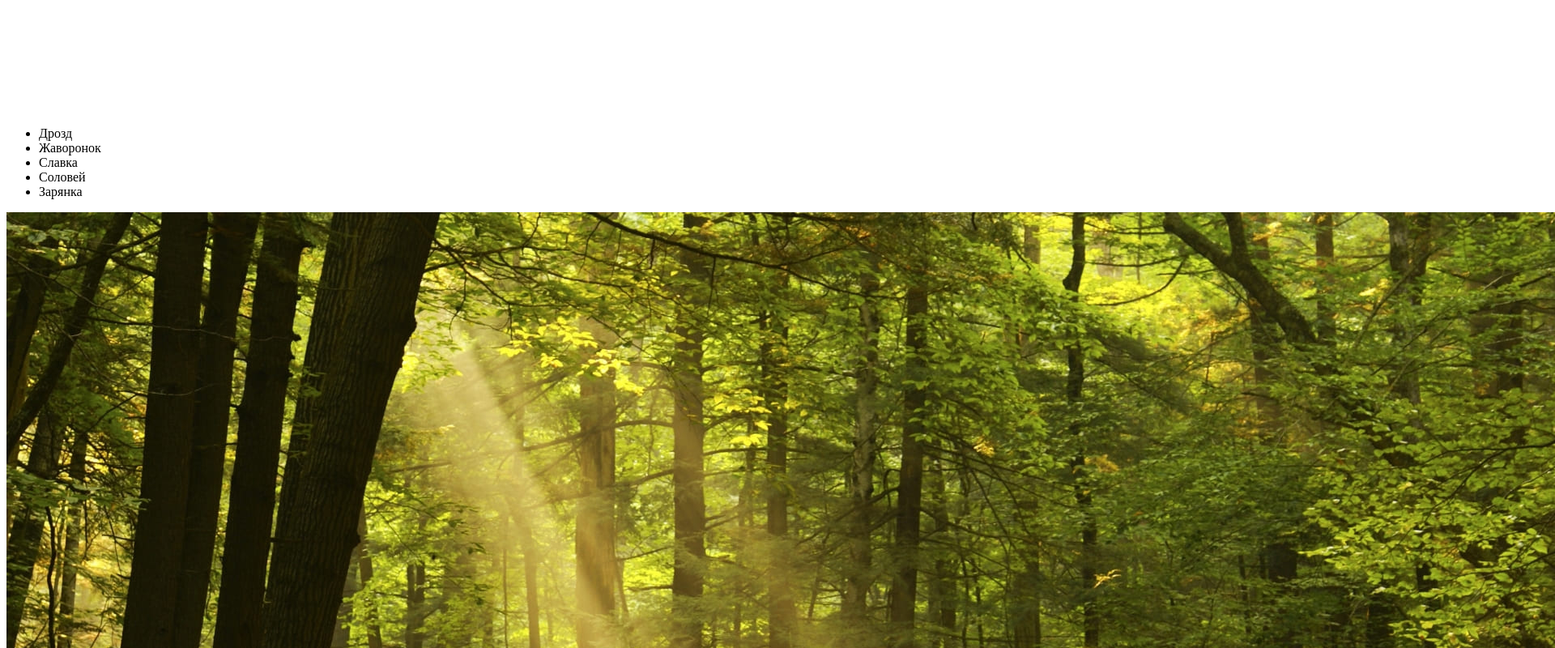
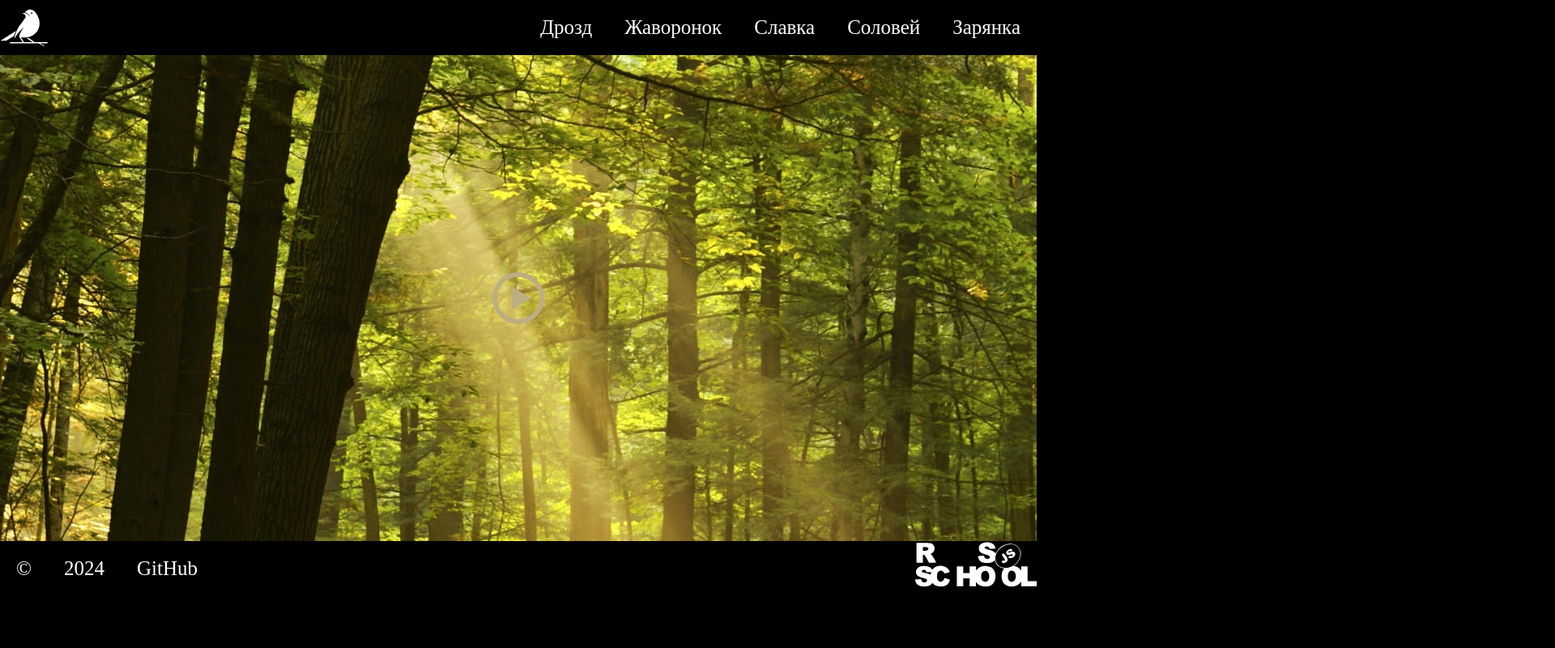
Before and after one commit to Ilonchezz/eco-sounds, a plain HTML site: page index.html in a window 1280 px wide. Shown: the top 800 px of the page at 81% size, 1920 px wide, since content can reach past the window. Drawn offline with Linux system fonts and the light colour scheme.

Commit message:
feat: add CSS file

```diff
--- a/index.html
+++ b/index.html
@@ -4,10 +4,11 @@
     <meta charset="UTF-8">
     <meta name="viewport" content="width=device-width, initial-scale=1.0">
     <title>Player</title>
+    <link rel="stylesheet" href="style.css">
 </head>
 <body>
-    <header>
-        <img src="./assets/svg/logo.svg" alt="bird">
+    <header class="header">
+        <img class="bird-logo" src="./assets/svg/logo.svg" alt="bird">
         <nav class="nav">
             <ul class="list">
                 <li class="list-item">Дрозд</li>
@@ -18,15 +19,17 @@
             </ul>
         </nav>
     </header>
-    <main>
-        <img src="./assets/img/forest.jpg" alt="forest">
+    <main class="main">
+        <img class="play-logo" src="./assets/svg/play.svg" alt="play">
     </main>
     <footer class="footer">
-        <p>©</p>
-        <p>2024</p>
-        <p><a href="https://github.com/Ilonchezz">GitHub</a></p>
+        <div class="footer-text">
+            <p>©</p>
+            <p>2024</p>
+            <p><a class="github-link" href="https://github.com/Ilonchezz">GitHub</a></p>
+        </div>
         <a href="https://rs.school/courses/javascript-preschool-ru">
-            <img src="./assets/svg/rss.svg" alt="RS School">
+            <img class="rss-logo" src="./assets/svg/rss.svg" alt="RS School">
         </a>
     </footer>
 </body>
--- /dev/null
+++ b/style.css
@@ -0,0 +1,67 @@
+* {
+    margin: 0;
+    padding: 0;
+    box-sizing: border-box;
+    overflow: hidden;
+}
+
+body {
+    background-color: black;
+    margin: 0 auto;
+    display: flex;
+    flex-direction: column;
+}
+
+.header {
+    display: flex;
+    justify-content: space-between;
+    flex: 0 0 auto;
+}
+
+.bird-logo {
+    width: 60px;
+}
+
+.list {
+    color: white;
+    list-style-type: none;
+    display: flex;
+}
+
+.list-item {
+    padding: 20px;
+    font-size: 25px;
+}
+
+.main {
+    background-image: url('./assets/img/forest.jpg');
+    display: flex;
+    justify-content: center;
+    align-items: center;
+    height: 600px;
+}
+
+p {
+    color: white;
+    font-size: 25px;
+    padding: 20px;
+}
+
+.github-link {
+    color: white;
+    text-decoration: none;
+}
+
+.footer {
+    display: flex;
+    justify-content: space-between;
+    flex: 0 0 auto;
+}
+
+.footer-text {
+    display: flex;
+}
+
+.rss-logo {
+    width: 150px;
+}
```
